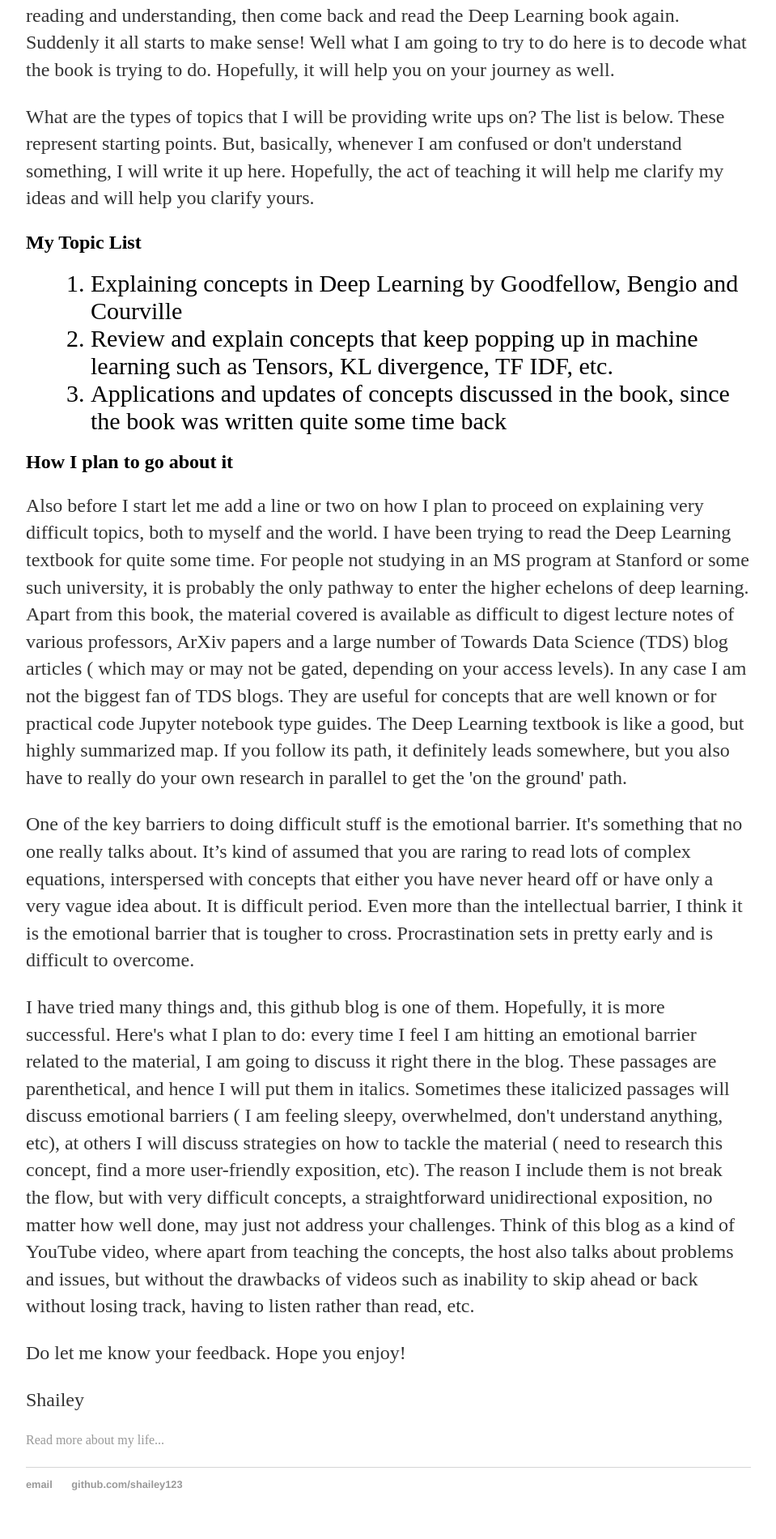
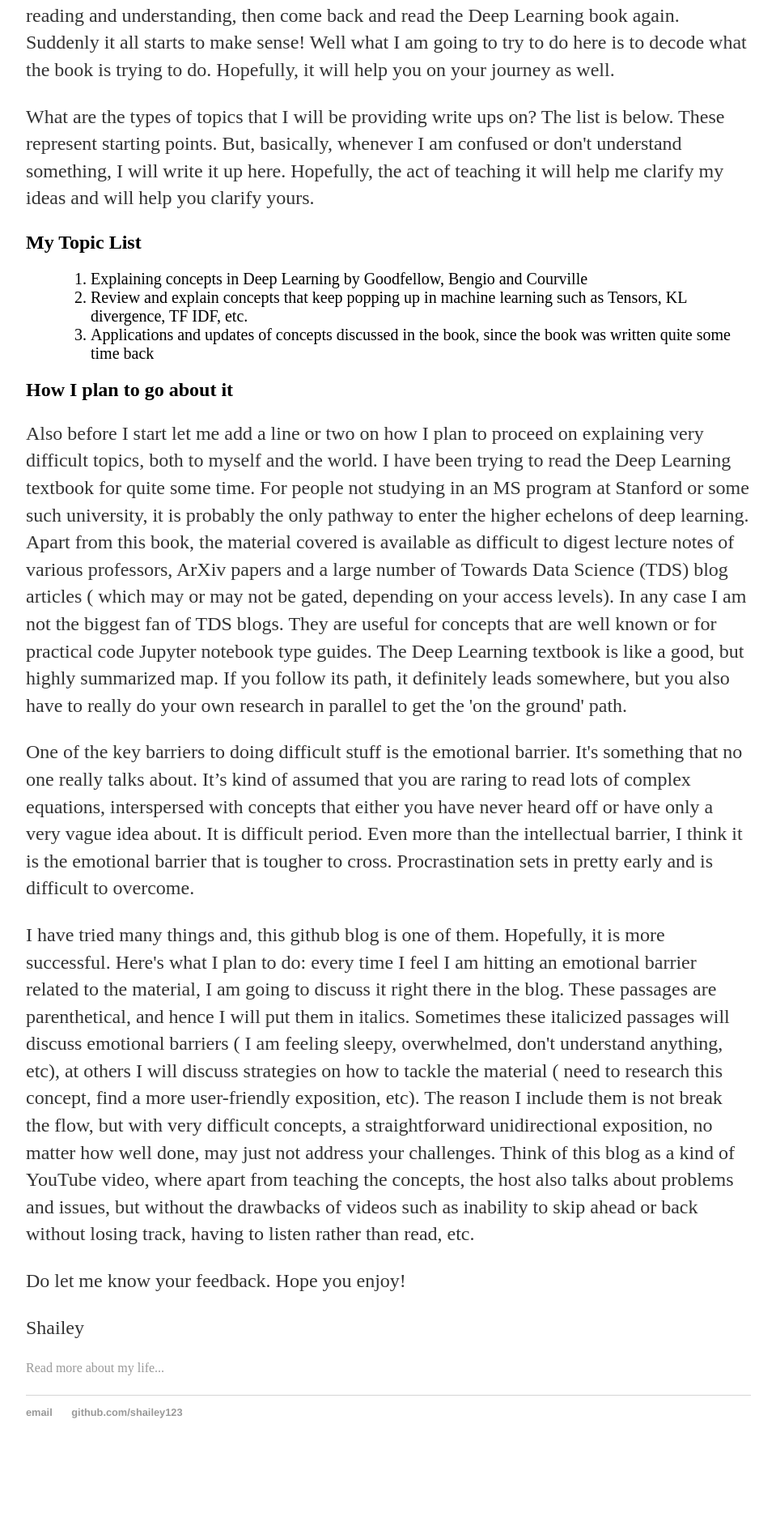
Before and after one commit to shailey123/shailey123.github.io, a Jekyll site: the page built from index.html, in a window 1280 px wide. Shown: the part 667-2567 px from the top of the page at 81% size, without its empty margins (160-1119 px from the left). Built offline with Jekyll 4.4.1, drawn with Linux system fonts in a browser that asks for light colours; after the commit the page ends 2478 px from its top, so only the background shows below that.

Commit message:
Update index.html

```diff
--- a/index.html
+++ b/index.html
@@ -12,9 +12,9 @@ title: Deep Learning by Goodfellow et al Decoded
 	<h2>My Topic List</h2>
 		<ol>
 			<ol>
-			<li style="font-size:30px">Explaining concepts in Deep Learning by Goodfellow, Bengio and Courville</li>
-			<li style="font-size:30px">Review and explain concepts that keep popping up in machine learning such as Tensors, KL divergence, TF IDF, etc.</li></font>
-                        <li style="font-size:30px">Applications and updates of concepts discussed in the book, since the book was written quite some time back</li></font>
+			<li style="font-size:20px">Explaining concepts in Deep Learning by Goodfellow, Bengio and Courville</li>
+			<li style="font-size:20px">Review and explain concepts that keep popping up in machine learning such as Tensors, KL divergence, TF IDF, etc.</li></font>
+                        <li style="font-size:20px">Applications and updates of concepts discussed in the book, since the book was written quite some time back</li></font>
                         </ol>
 		</ol>
 
```
